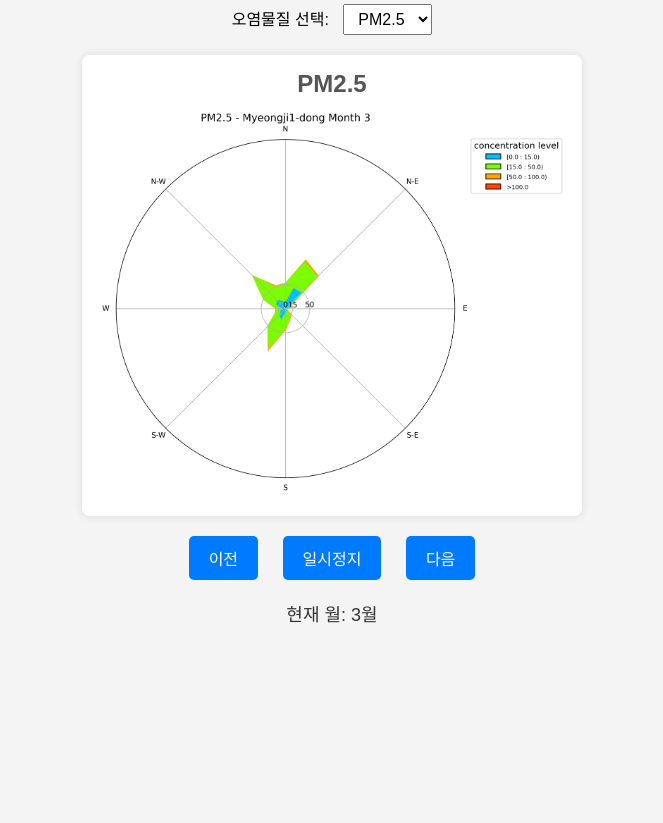
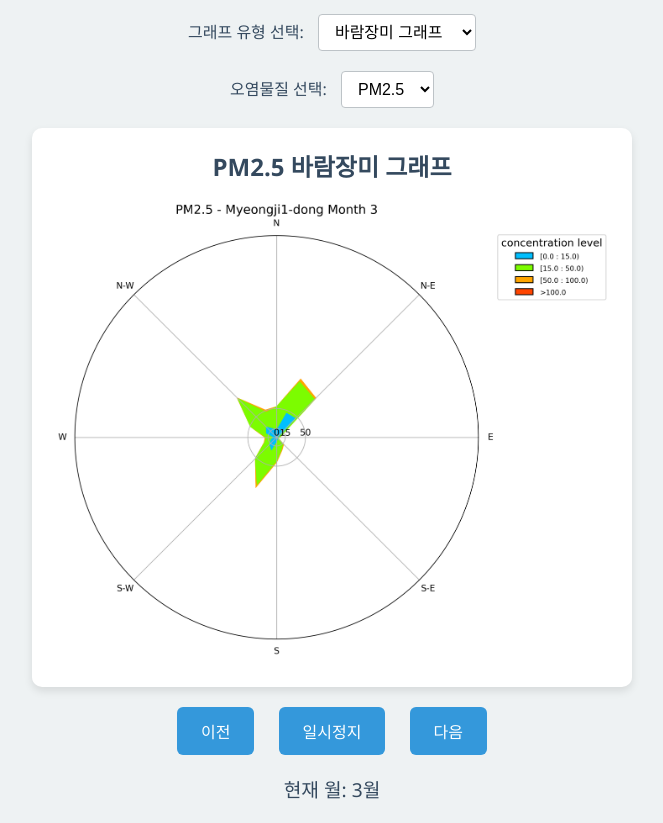
Before and after one commit to yonghwadragon/PollutantRose, a plain HTML site: page index.html in a window 1280 px wide. Shown: the part 82-905 px from the top of the page, without its empty margins (308-971 px from the left). Before the commit the page ends 800 px from the top, so only its background shows below. Drawn offline with Linux system fonts and the light colour scheme.

Commit message:
Update html css js and Add sector_comparison.png

```diff
--- a/index.html
+++ b/index.html
@@ -3,12 +3,23 @@
 <head>
     <meta charset="UTF-8">
     <meta name="viewport" content="width=device-width, initial-scale=1.0">
-    <title>바람장미 애니메이션</title>
+    <title>바람장미 및 섹터별 농도 비교</title>
     <link rel="stylesheet" href="styles.css">
 </head>
 <body>
     <div class="container">
-        <h1>미세먼지 및 초미세먼지 바람장미 그래프</h1>
+        <h1>미세먼지 및 초미세먼지 시각화</h1>
+
+        <!-- 그래프 유형 선택 -->
+        <div class="controls">
+            <label for="graph-type-select">그래프 유형 선택:</label>
+            <select id="graph-type-select">
+                <option value="windRose">바람장미 그래프</option>
+                <option value="sectorComparison">섹터별 농도 비교</option>
+            </select>
+        </div>
+
+        <!-- 오염물질 선택 -->
         <div class="controls">
             <label for="pollutant-select">오염물질 선택:</label>
             <select id="pollutant-select">
@@ -16,18 +27,31 @@
                 <option value="pm10">PM10</option>
             </select>
         </div>
+
+        <!-- 그래프 표시 영역 -->
         <div class="graph-container">
-            <div class="graph">
-                <h2 id="graph-title">PM2.5</h2>
+            <!-- 바람장미 그래프 -->
+            <div class="graph wind-rose">
+                <h2 id="graph-title">PM2.5 바람장미 그래프</h2>
                 <img id="pollutant-image" src="pm2.5/month1.png" alt="PM2.5 바람장미 그래프">
             </div>
+
+            <!-- 섹터별 농도 비교 그래프 (초기에는 숨김) -->
+            <div class="graph sector-comparison hidden">
+                <h2 id="sector-graph-title">PM2.5 섹터별 농도 비교</h2>
+                <img id="sector-image" src="PM2.5_sector_comparison/PM2.5_sector_comparison.png" alt="PM2.5 섹터별 농도 비교 그래프">
+            </div>
         </div>
-        <div class="controls-navigation">
+
+        <!-- 애니메이션 제어 버튼 (바람장미 그래프에만 표시) -->
+        <div class="controls-navigation wind-rose-controls">
             <button id="prev-btn">이전</button>
             <button id="play-pause-btn">일시정지</button>
             <button id="next-btn">다음</button>
         </div>
-        <div class="month-indicator">
+
+        <!-- 현재 월 표시 (바람장미 그래프에만 표시) -->
+        <div class="month-indicator wind-rose-indicator">
             <p>현재 월: <span id="current-month">1월</span></p>
         </div>
     </div>
--- a/main.js
+++ b/main.js
@@ -1,13 +1,19 @@
 // main.js
 
 document.addEventListener('DOMContentLoaded', () => {
+    // DOM 요소 참조
+    const graphTypeSelect = document.getElementById('graph-type-select');
     const pollutantSelect = document.getElementById('pollutant-select');
     const graphTitle = document.getElementById('graph-title');
     const pollutantImage = document.getElementById('pollutant-image');
+    const sectorGraphTitle = document.getElementById('sector-graph-title');
+    const sectorImage = document.getElementById('sector-image');
     const currentMonthIndicator = document.getElementById('current-month');
     const playPauseBtn = document.getElementById('play-pause-btn');
     const prevBtn = document.getElementById('prev-btn');
     const nextBtn = document.getElementById('next-btn');
+    const windRoseControls = document.querySelector('.wind-rose-controls');
+    const windRoseIndicator = document.querySelector('.wind-rose-indicator');
 
     const totalMonths = 9;
     let currentMonth = 1;
@@ -16,12 +22,18 @@ document.addEventListener('DOMContentLoaded', () => {
     let intervalId;
 
     let currentPollutant = pollutantSelect.value;
+    let currentGraphType = graphTypeSelect.value;
 
     // 업데이트 함수
     function updateImages() {
-        pollutantImage.src = `${currentPollutant}/month${currentMonth}.png`;
-        graphTitle.textContent = currentPollutant.toUpperCase();
-        currentMonthIndicator.textContent = `${currentMonth}월`;
+        if (currentGraphType === 'windRose') {
+            pollutantImage.src = `${currentPollutant}/month${currentMonth}.png`;
+            graphTitle.textContent = `${currentPollutant.toUpperCase()} 바람장미 그래프`;
+            currentMonthIndicator.textContent = `${currentMonth}월`;
+        } else if (currentGraphType === 'sectorComparison') {
+            sectorImage.src = `${currentPollutant}_sector_comparison/${currentPollutant.toUpperCase()}_sector_comparison.png`;
+            sectorGraphTitle.textContent = `${currentPollutant.toUpperCase()} 섹터별 농도 비교`;
+        }
     }
 
     // 다음 월로 이동
@@ -55,6 +67,27 @@ document.addEventListener('DOMContentLoaded', () => {
         updateImages();
     }
 
+    // 그래프 유형 변경 시 처리
+    function changeGraphType() {
+        currentGraphType = graphTypeSelect.value;
+        if (currentGraphType === 'windRose') {
+            document.querySelector('.wind-rose').classList.remove('hidden');
+            document.querySelector('.sector-comparison').classList.add('hidden');
+            windRoseControls.classList.remove('hidden');
+            windRoseIndicator.classList.remove('hidden');
+            updateImages();
+        } else if (currentGraphType === 'sectorComparison') {
+            document.querySelector('.wind-rose').classList.add('hidden');
+            document.querySelector('.sector-comparison').classList.remove('hidden');
+            windRoseControls.classList.add('hidden');
+            windRoseIndicator.classList.add('hidden');
+            updateImages();
+            clearInterval(intervalId);
+            playPauseBtn.textContent = '재생';
+            isPlaying = false;
+        }
+    }
+
     // 이벤트 리스너 설정
     playPauseBtn.addEventListener('click', togglePlayPause);
     nextBtn.addEventListener('click', () => {
@@ -73,13 +106,18 @@ document.addEventListener('DOMContentLoaded', () => {
     });
     pollutantSelect.addEventListener('change', () => {
         changePollutant();
-        if (isPlaying) {
+        if (isPlaying && currentGraphType === 'windRose') {
             clearInterval(intervalId);
             intervalId = setInterval(nextMonth, intervalTime);
         }
     });
+    graphTypeSelect.addEventListener('change', () => {
+        changeGraphType();
+    });
 
     // 초기 업데이트 및 애니메이션 시작
     updateImages();
-    intervalId = setInterval(nextMonth, intervalTime);
+    if (currentGraphType === 'windRose') {
+        intervalId = setInterval(nextMonth, intervalTime);
+    }
 });
--- a/styles.css
+++ b/styles.css
@@ -1,3 +1,4 @@
+/* Reset 및 기본 스타일 */
 * {
     box-sizing: border-box;
     margin: 0;
@@ -5,8 +6,8 @@
 }
 
 body {
-    font-family: Arial, sans-serif;
-    background-color: #f4f4f4;
+    font-family: 'Segoe UI', Tahoma, Geneva, Verdana, sans-serif;
+    background-color: #eef2f3;
     padding: 20px;
 }
 
@@ -17,87 +18,115 @@ body {
 }
 
 h1 {
-    margin-bottom: 20px;
-    color: #333;
+    margin-bottom: 30px;
+    color: #2c3e50;
+    font-size: 2em;
 }
 
+/* 컨트롤 섹션 */
 .controls {
     margin-bottom: 20px;
 }
 
 .controls label {
-    font-size: 16px;
+    font-size: 1em;
     margin-right: 10px;
+    color: #34495e;
 }
 
 .controls select {
-    padding: 5px 10px;
-    font-size: 16px;
+    padding: 8px 12px;
+    font-size: 1em;
+    border: 1px solid #bdc3c7;
+    border-radius: 4px;
+    background-color: #fff;
+    cursor: pointer;
+    transition: border-color 0.3s;
 }
 
+.controls select:hover {
+    border-color: #95a5a6;
+}
+
+/* 그래프 컨테이너 */
 .graph-container {
     display: flex;
     justify-content: center;
+    align-items: center;
+    flex-wrap: wrap;
+    gap: 20px;
     margin-bottom: 20px;
 }
 
 .graph {
     background-color: #fff;
-    padding: 15px;
-    border-radius: 8px;
-    box-shadow: 0 0 10px rgba(0, 0, 0, 0.1);
-    max-width: 500px; /* 이미지 크기 조정을 위한 최대 너비 설정 */
+    padding: 20px;
+    border-radius: 10px;
+    box-shadow: 0 4px 8px rgba(0, 0, 0, 0.1);
+    max-width: 600px;
+    width: 100%;
+    transition: all 0.3s ease;
 }
 
 .graph h2 {
-    margin-bottom: 10px;
-    color: #555;
+    margin-bottom: 15px;
+    color: #34495e;
+    font-size: 1.5em;
 }
 
 .graph img {
     max-width: 100%;
     height: auto;
-    border-radius: 4px;
-    /* 이미지 크기를 작게 설정 */
-    width: 100%;
-    max-height: 400px;
+    border-radius: 6px;
     object-fit: contain;
+    transition: transform 0.3s ease;
 }
 
+.graph img:hover {
+    transform: scale(1.05);
+}
+
+/* 숨김 클래스 */
+.hidden {
+    display: none;
+}
+
+/* 애니메이션 제어 버튼 */
 .controls-navigation {
     margin: 20px 0;
 }
 
 .controls-navigation button {
-    padding: 10px 20px;
+    padding: 12px 24px;
     margin: 0 10px;
-    font-size: 16px;
+    font-size: 1em;
     border: none;
-    border-radius: 5px;
+    border-radius: 6px;
     cursor: pointer;
-    background-color: #007BFF;
+    background-color: #3498db;
     color: #fff;
-    transition: background-color 0.3s;
+    transition: background-color 0.3s, transform 0.2s;
 }
 
 .controls-navigation button:hover {
-    background-color: #0056b3;
+    background-color: #2980b9;
+    transform: translateY(-2px);
 }
 
+/* 현재 월 표시 */
 .month-indicator {
-    margin-top: 10px;
-    font-size: 18px;
-    color: #333;
+    font-size: 1.2em;
+    color: #34495e;
 }
 
+/* 반응형 디자인 */
 @media (max-width: 768px) {
-    .graph-container {
-        flex-direction: column;
-        align-items: center;
+    .controls-navigation button {
+        margin: 10px 5px;
+        width: 120px;
     }
 
-    .controls-navigation button {
-        margin: 10px 5px;
-        width: 100px;
+    .graph {
+        max-width: 90%;
     }
 }
```
Also changed, not shown: PM10_sector_comparison/PM10_sector_comparison.png (added), PM2.5_sector_comparison/PM2.5_sector_comparison.png (added).
